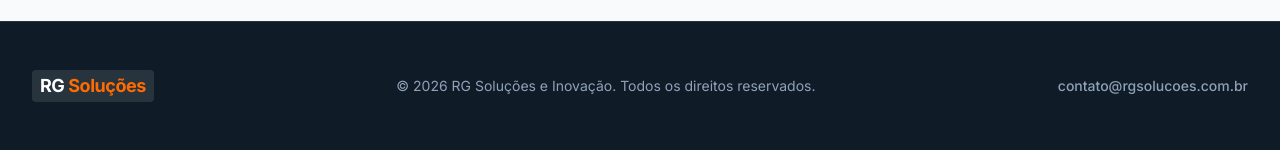
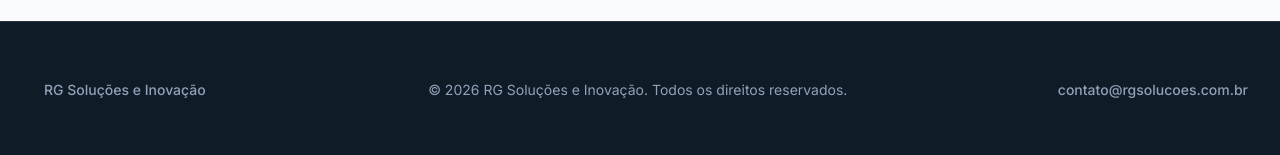
Before and after one commit to gabrielfac/Site_institucional, a Next.js app: page / in a window 1280 px wide. Shown: the part 3222-3377 px from the top of the page. Built offline with nearby package versions, Linux system fonts and the light colour scheme.

Commit message:
Update footer branding text and styling

```diff
--- a/components/Footer.tsx
+++ b/components/Footer.tsx
@@ -6,10 +6,8 @@ export default function Footer() {
       <div className="max-w-7xl mx-auto px-4 sm:px-6 lg:px-8">
         <div className="flex flex-col md:flex-row justify-between items-center gap-6">
           <div className="flex items-center gap-3">
-            <div className="h-8 bg-white/10 rounded px-2 py-1 flex items-center">
-              <span className="font-bold text-lg tracking-tight text-white">
-                RG <span className="text-rg-accent">Soluções</span>
-              </span>
+            <div className="h-10 flex items-center px-3 py-2">
+              <span className="text-slate-400 hover:text-white transition-colors text-sm font-medium">RG Soluções e Inovação</span>
             </div>
           </div>
 
```
